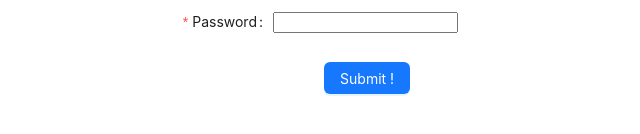
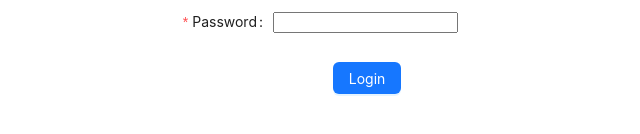
Before and after one commit to bagusuntoro/Empower, a React (Vite) app in the folder task3/: page / in a window 1280 px wide. Shown: the part 428-562 px from the top of the page, without its empty margins (319-959 px from the left). Built offline with nearby package versions, Linux system fonts and the light colour scheme.

Commit message:
fixed task3

```diff
--- a/task3/src/components/Login.jsx
+++ b/task3/src/components/Login.jsx
@@ -34,7 +34,7 @@ export const Login = () => {
 
                 <Form.Item wrapperCol={{ offset: 8, span: 16 }}>
                     <Button type="primary" htmlType="submit">
-                        {auth.email ? 'Submit !' : 'Wait...'}
+                        {auth.email ? 'Login' : 'Wait...'}
                     </Button>
                 </Form.Item>
             </form>
```
